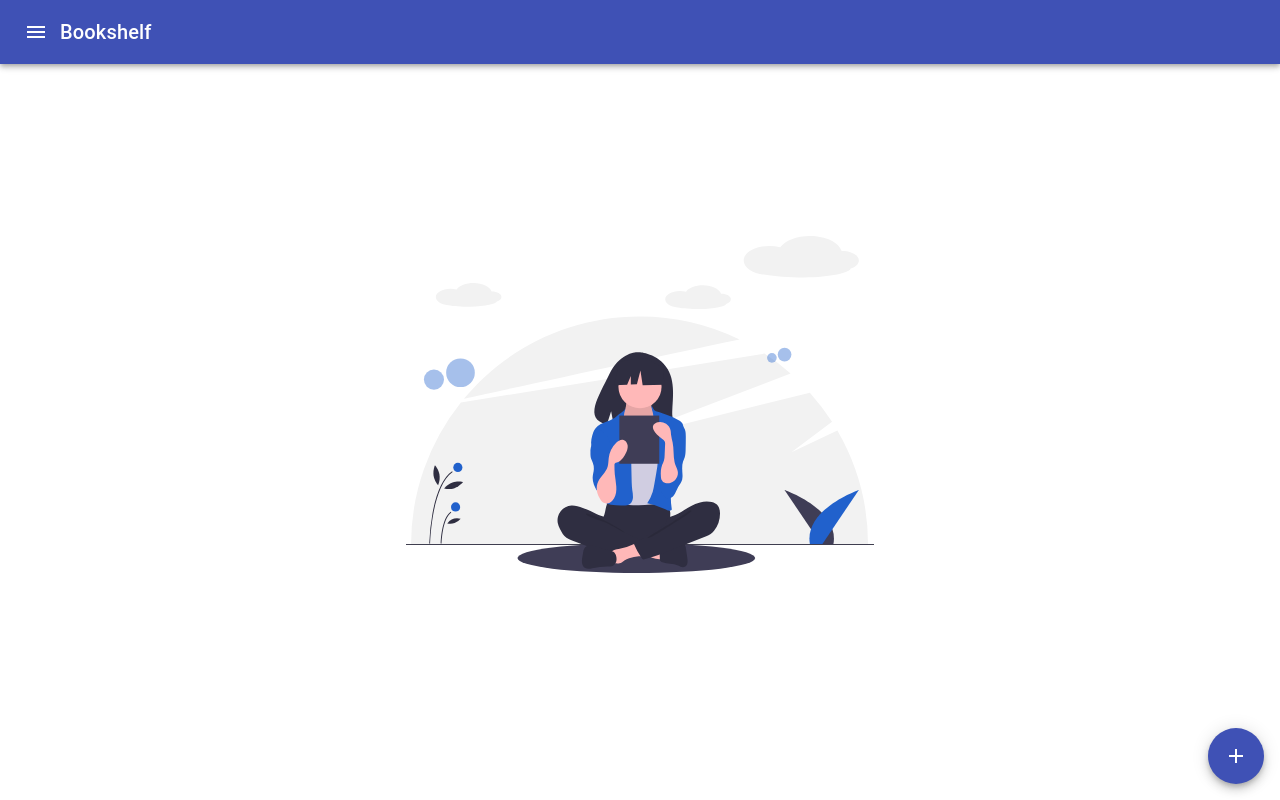
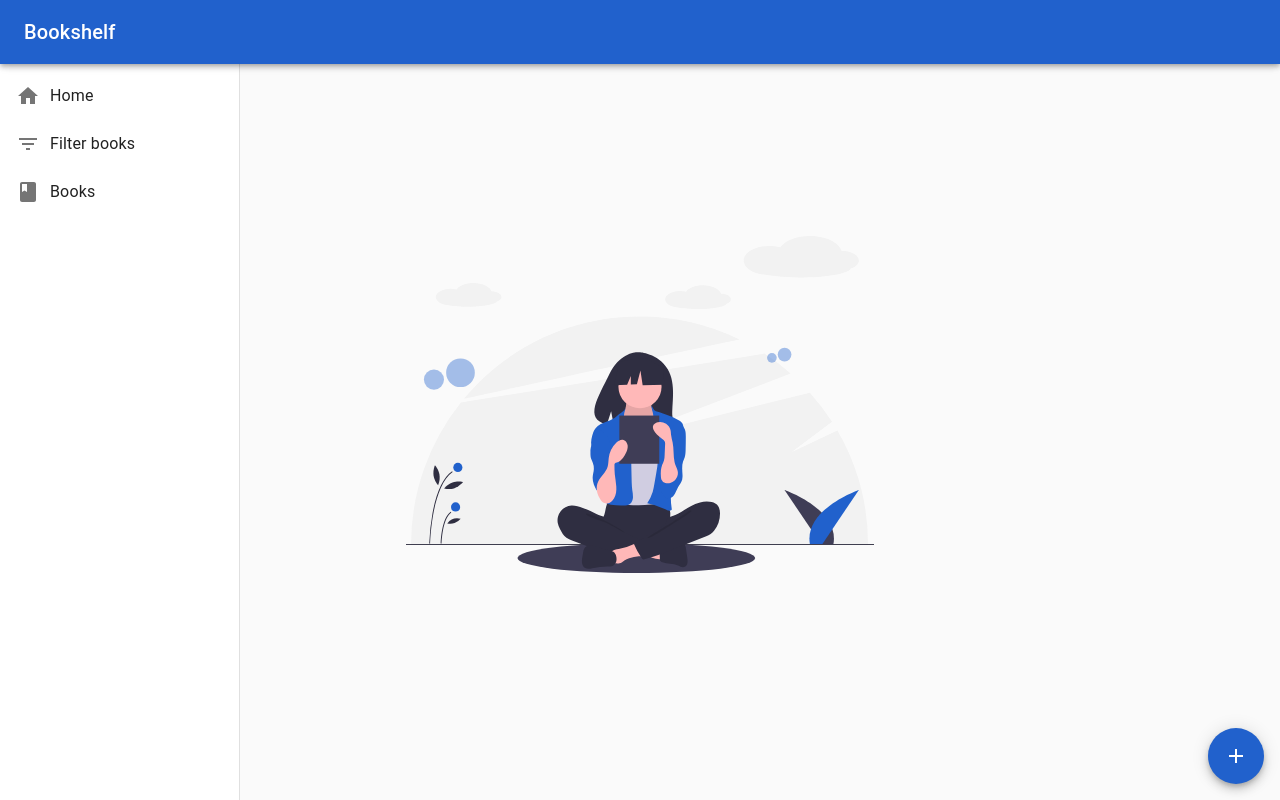
Before and after one commit to gustavoalvessouza/bookshelf, a React (Create React App) app in the folder client/: page / in a window 1280 px wide. Built offline with nearby package versions, Linux system fonts and the light colour scheme.

Commit message:
Added: Side menu

```diff
--- a/client/src/components/FloatAddButton/index.js
+++ b/client/src/components/FloatAddButton/index.js
@@ -12,12 +12,12 @@ export default function Book() {
         color: 'primary',
         className: classes.fab,
         icon: <AddIcon />,
-        label: 'Add',
+        label: 'Add'
     }
 
     return (
         <>
-            <Fab aria-label={fab.label} className={fab.className} color={fab.color}>
+            <Fab aria-label={fab.label} className={fab.className} color={fab.color} style={{ background: '#2161CC' }}>
                 {fab.icon}
             </Fab>
         </>
--- a/client/src/components/Navbar/index.js
+++ b/client/src/components/Navbar/index.js
@@ -1,24 +1,112 @@
-import React from 'react'
+import React from 'react';
 
-import AppBar from '@material-ui/core/AppBar';
-import Toolbar from '@material-ui/core/Toolbar';
-import Typography from '@material-ui/core/Typography';
-import IconButton from '@material-ui/core/IconButton';
+import {
+    AppBar,
+    CssBaseline,
+    Drawer,
+    Hidden,
+    IconButton,
+    List,
+    ListItem,
+    ListItemText,
+    Toolbar,
+    Typography,
+    useTheme
+} from '@material-ui/core'
+
+import { useStyles } from './styles'
+
+import HomeIcon from '@material-ui/icons/Home';
+import BookIcon from '@material-ui/icons/Book';
+import FilterListIcon from '@material-ui/icons/FilterList';
 import MenuIcon from '@material-ui/icons/Menu';
+import CloseIcon from '@material-ui/icons/Close';
 
 export default function Navbar() {
+    const classes = useStyles();
+    const theme = useTheme();
+    const [mobileOpen, setMobileOpen] = React.useState(false);
+
+    function handleDrawerToggle() {
+        setMobileOpen(!mobileOpen)
+    }
+
+    const drawer = (
+        <>
+            <List>
+                <ListItem button key="Home">
+                    <HomeIcon color="action" className={classes.homeIcon} />
+                    <ListItemText primary="Home"/>
+                </ListItem>
+
+                <ListItem button key="Categories">
+                    <FilterListIcon color="action" className={classes.categoryIcon} />
+                    <ListItemText primary="Filter books" />
+                </ListItem>
+
+                <ListItem button key="Book">
+                    <BookIcon color="action" className={classes.bookIcon} />
+                    <ListItemText primary="Books" />
+                </ListItem>
+            </List>
+        </>
+    );
+
     return (
-        <>
-            <AppBar position="static">
+        <div className={classes.root}>
+            <CssBaseline />
+
+            <AppBar position="fixed" className={classes.appBar}>
                 <Toolbar>
-                    <IconButton edge="start" color="inherit" aria-label="menu">
+                    <IconButton
+                        color="inherit"
+                        aria-label="Open drawer"
+                        edge="start"
+                        onClick={handleDrawerToggle}
+                        className={classes.menuButton}
+                    >
                         <MenuIcon />
                     </IconButton>
-                    <Typography variant="h6">
+                    <Typography variant="h6" noWrap>
                         Bookshelf
-                    </Typography>
+                     </Typography>
                 </Toolbar>
             </AppBar>
-        </>
-    )
-};
+
+            <nav className={classes.drawer}>
+                <Hidden smUp implementation="css">
+                    <Drawer
+                        variant="temporary"
+                        anchor={theme.direction === 'rtl' ? 'right' : 'left'}
+                        open={mobileOpen}
+                        onClose={handleDrawerToggle}
+                        classes={{
+                            paper: classes.drawerPaper,
+                        }}
+                        ModalProps={{
+                            keepMounted: true,
+                        }}
+                    >
+                        <IconButton onClick={handleDrawerToggle} className={classes.closeMenuButton}>
+                            <CloseIcon />
+                        </IconButton>
+                        {drawer}
+                    </Drawer>
+                </Hidden>
+
+                <Hidden xsDown implementation="css">
+                    <Drawer
+                        className={classes.drawer}
+                        variant="permanent"
+                        classes={{
+                            paper: classes.drawerPaper,
+                        }}
+                    >
+                        <div className={classes.toolbar} />
+                        {drawer}
+                    </Drawer>
+                </Hidden>
+            </nav>
+        </div>
+    );
+}
--- /dev/null
+++ b/client/src/components/Navbar/styles.js
@@ -0,0 +1,40 @@
+import { makeStyles } from '@material-ui/core'
+
+const drawerWidth = 240;
+
+export const useStyles = makeStyles(theme => ({
+    root: {
+        display: 'flex',
+    },
+    drawer: {
+        [theme.breakpoints.up('sm')]: {
+            width: drawerWidth,
+            flexShrink: 0,
+        },
+    },
+    appBar: {
+        zIndex: theme.zIndex.drawer + 1,
+        background: '#2161CC'
+    },
+    menuButton: {
+        marginRight: theme.spacing(2),
+        [theme.breakpoints.up('sm')]: {
+            display: 'none',
+        },
+    },
+    toolbar: theme.mixins.toolbar,
+    drawerPaper: {
+        width: drawerWidth
+    },
+    content: {
+        flexGrow: 1,
+        padding: theme.spacing(3),
+    },
+    closeMenuButton: {
+        marginRight: 'auto',
+        marginLeft: 0,
+    },
+    homeIcon: { marginRight: '10px', color: '#2161CC'  },
+    categoryIcon: { marginRight: '10px', color: '#2161CC'  },
+    bookIcon: { marginRight: '10px', color: '#2161CC' },
+}));
--- a/client/src/pages/Home/styles.js
+++ b/client/src/pages/Home/styles.js
@@ -2,7 +2,7 @@ import { makeStyles } from '@material-ui/core'
 
 export const useStyles = makeStyles({
     root: {
-        marginTop: '1.5rem',
+        marginTop: '5.5rem',
     },
     noBooks: {
         maxWidth: '50%',
```
Also changed, not shown: client/src/assets/icons/home.svg (added).
